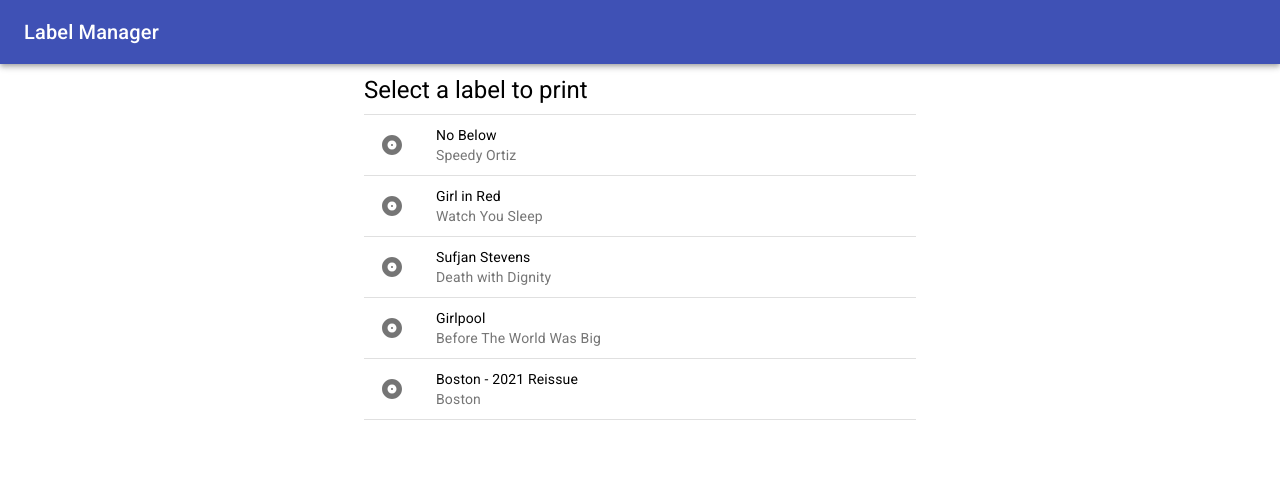
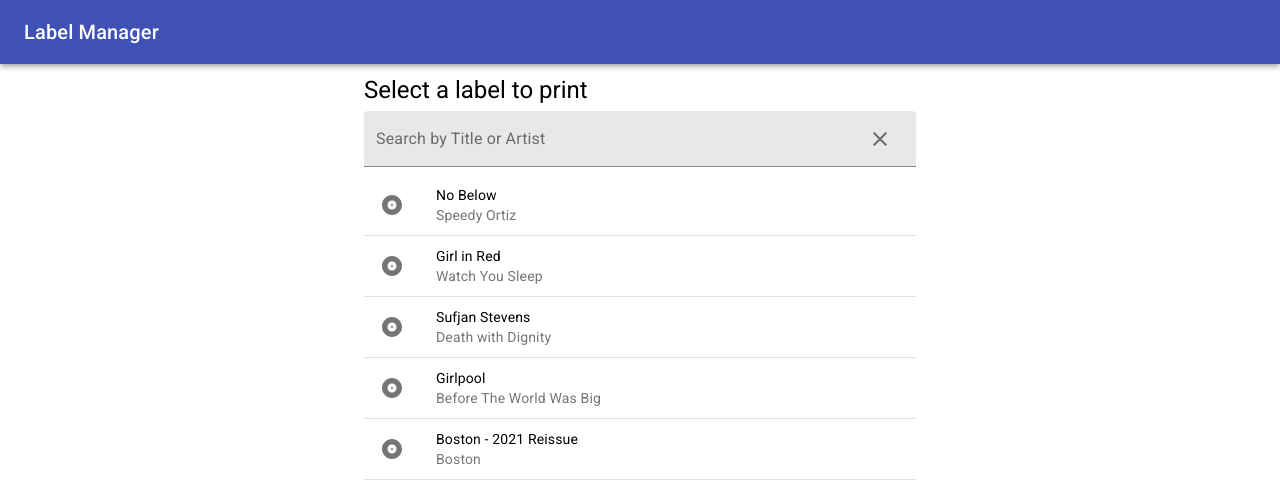
Before and after one commit to GRarer/lp, a React (Create React App) app: page / in a window 1280 px wide. Shown: the top 504 px of the page. Built offline with nearby package versions, Linux system fonts and the light colour scheme.

Commit message:
implement list filtering

```diff
--- a/src/ui/Selector.tsx
+++ b/src/ui/Selector.tsx
@@ -1,18 +1,47 @@
-import { List, ListItem, ListItemIcon, ListItemText,Divider, Typography } from "@material-ui/core";
+import { List, ListItem, ListItemIcon, ListItemText, Typography, InputAdornment, IconButton } from "@material-ui/core";
 import React from "react";
 import { RecordLabel } from "../service/model";
 import AlbumIcon from '@material-ui/icons/Album';
+import ClearIcon from '@material-ui/icons/Clear';
+import FilledInput from '@material-ui/core/FilledInput';
+import InputLabel from '@material-ui/core/InputLabel';
+import FormControl from '@material-ui/core/FormControl';
 
 type SelectorProps = {
     items: RecordLabel[],
     onSelect: (item: RecordLabel) => void
 };
 
-export class Selector extends React.Component<SelectorProps> {
+type SelectorState = {
+    search: string;
+}
+
+export class Selector extends React.Component<SelectorProps, SelectorState> {
+    constructor(props: Readonly<SelectorProps>) {
+        super(props);
+
+        this.state = {
+            search: ""
+        };
+    }
+
+    private itemMatchesSearch(item: RecordLabel): boolean {
+        const search = this.state.search.toLowerCase();
+        console.log(search);
+        if (search === "") {
+            console.log("no search");
+            return true;
+        }
+        return (
+            item.title?.toLowerCase().includes(search)
+            || item.artist?.toLowerCase().includes(search)
+            || false
+        );
+    }
 
     render(): JSX.Element {
 
-        const rows = this.props.items.map(item => (
+        const rows = this.props.items.filter(item => this.itemMatchesSearch(item)).map(item => (
             <ListItem button divider dense
                 onClick={()=>{this.props.onSelect(item)}}
                 key={item._uuid}
@@ -25,13 +54,29 @@
             </ListItem>
         ));
 
+        console.log(rows);
+
         return (
             <div>
-                <Typography variant="h5" style={{marginTop:"10px"}}>
+                <Typography variant="h5" style={{marginTop:"10px", marginBottom:"5px"}}>
                     Select a label to print
                 </Typography>
+                <FormControl fullWidth variant="filled">
+                    <InputLabel htmlFor="search-control">Search by Title or Artist</InputLabel>
+                    <FilledInput
+                        id="search-control"
+                        value={this.state.search}
+                        onChange={(event)=>{
+                            this.setState({search: event.target.value});
+                        }}
+                        endAdornment={
+                            <InputAdornment position="end">
+                                <IconButton onClick={()=>{this.setState({search: ""})}}><ClearIcon/></IconButton>
+                            </InputAdornment>
+                        }
+                    />
+                </FormControl>
                 <List>
-                    <Divider/>
                     {rows}
                 </List>
             </div>
```
